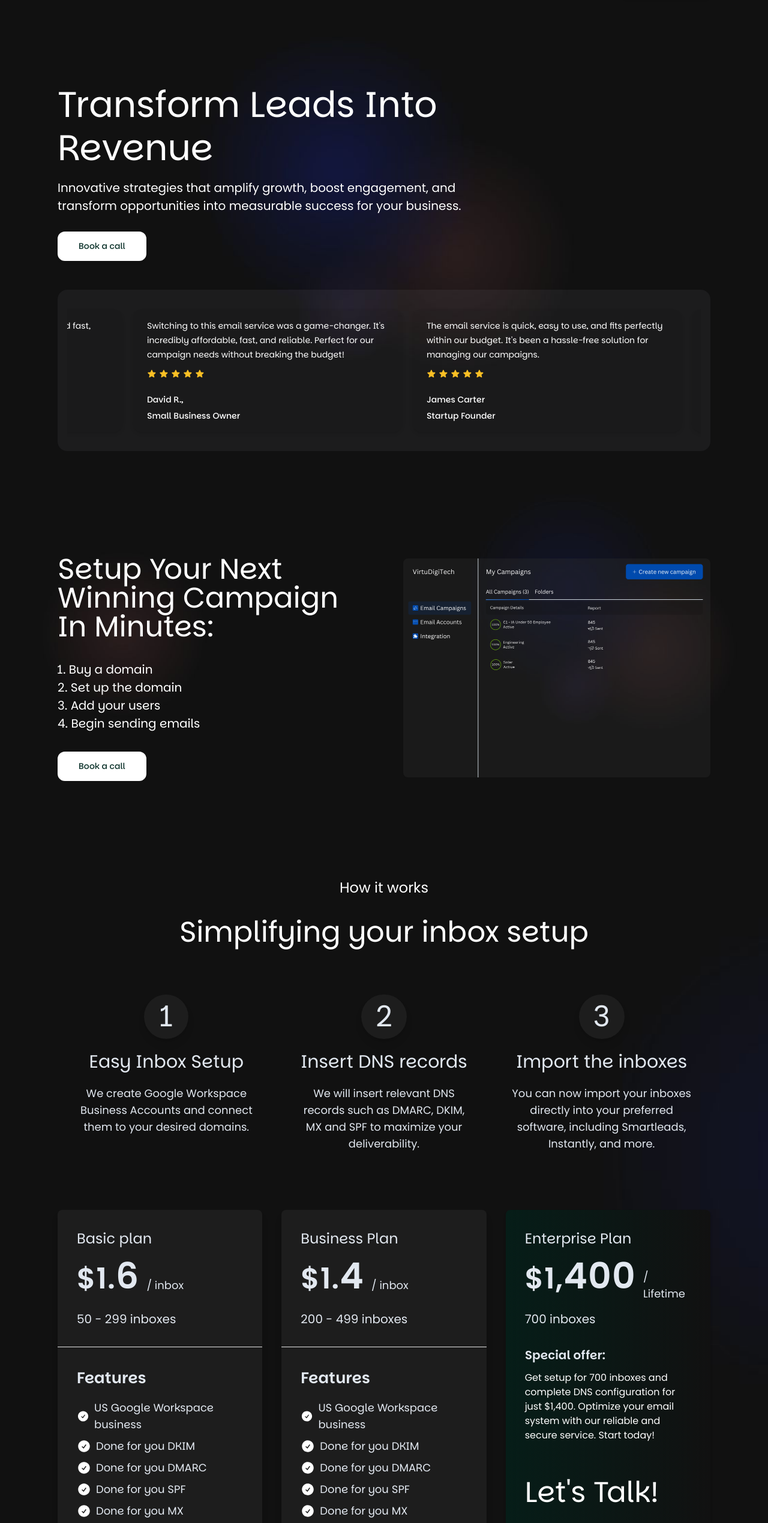
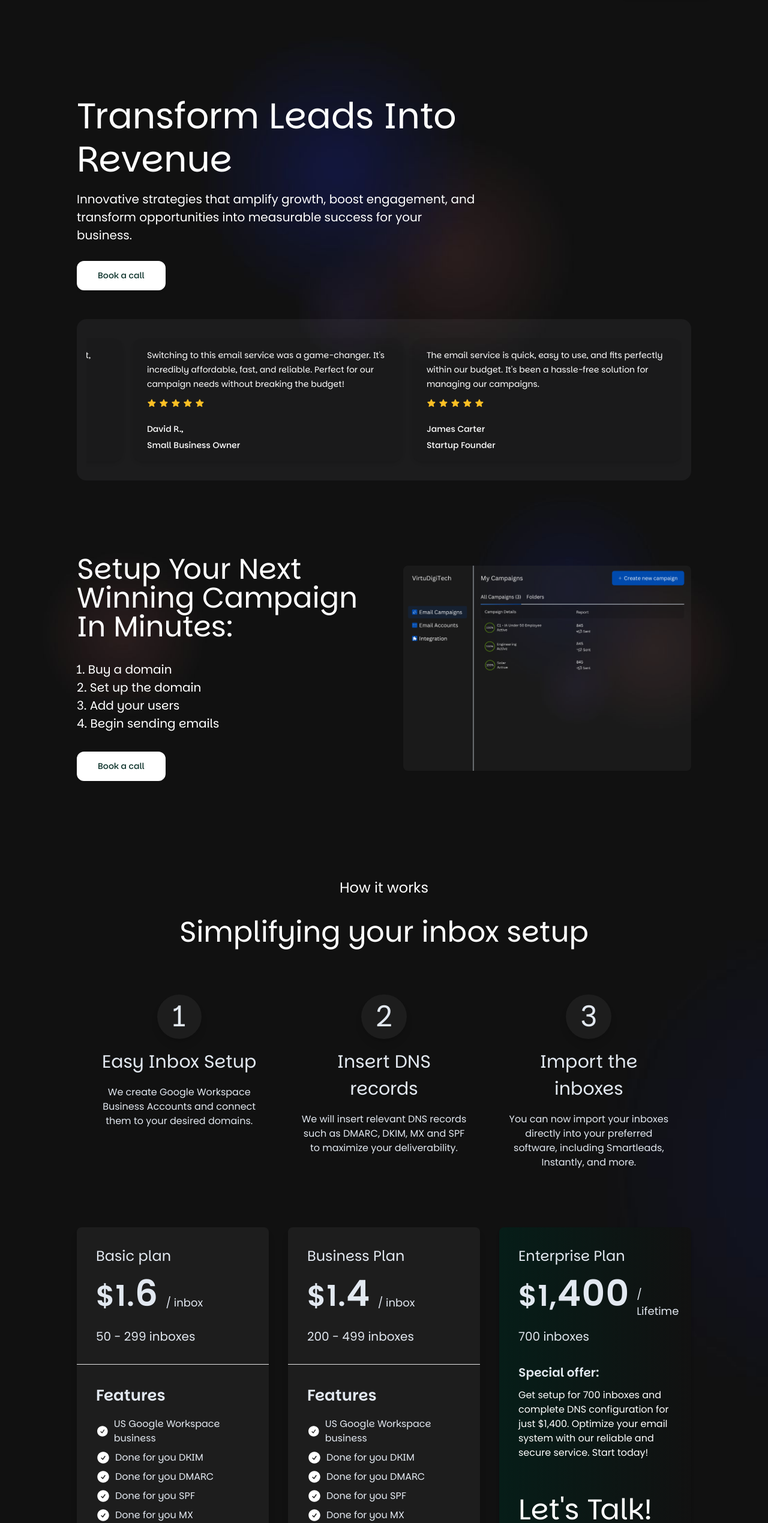
Before and after one commit to artalfred/VirtuDigiTech, a Next.js app: page / in a window 1280 px wide. Shown: the part 67-2606 px from the top of the page at 60% size. Built offline with nearby package versions, Linux system fonts and the light colour scheme; a web font is replaced by a local one.

Commit message:
Update new pricing for VA

```diff
--- a/app/components/container.tsx
+++ b/app/components/container.tsx
@@ -6,7 +6,7 @@ interface ContainerProps {
 
 const Container = ({ children }: ContainerProps) => {
   return (
-    <div className="container mx-auto px-[1rem] sm:px-[2rem] md:px-[2rem] lg:px-[6rem] grid lg:justify-start">
+    <div className="container mx-auto px-[1rem] sm:px-[2rem] md:px-[2rem] lg:px-[8rem] grid lg:justify-start">
       {children}
     </div>
   );
--- a/app/page.tsx
+++ b/app/page.tsx
@@ -12,15 +12,17 @@ import { FAQs } from "./components/accordion";
 export default function Home() {
   return (
     <>
-      <main className="pt-[12rem] pb-[0] lg:h-[50rem] md:h-[45rem] sm:h-[35rem] h-[40rem] grid items-center hero">
-        <div className="container mx-auto px-[1rem] sm:px-[2rem] md:px-[2rem] lg:px-[6rem] overflow-hidden">
+      <main className="lg:pt-[12rem] md:pt-[8rem] sm:pt-[8rem] pt-[8rem] pb-[0] lg:h-[50rem] md:h-[45rem] sm:h-[35rem] h-[40rem] grid items-center hero">
+        <Container>
+          <div className="overflow-hidden">
             <div className="mt-[2rem] lg:w-[65%] md:w-[100%] sm:w-[100%] w-[100%] grid gap-4">
               <Title>
                 <span className="text-white">Transform Leads Into Revenue</span>
               </Title>
               <p className="text-white text-[20px]">
                 Innovative strategies that amplify growth, boost engagement, and
-              transform opportunities into measurable success for your business.
+                transform opportunities into measurable success for your
+                business.
               </p>
               <div className="mt-3 flex gap-[2rem]">
                 <Link
@@ -43,6 +45,7 @@ export default function Home() {
               <MovingCards />
             </div>
           </div>
+        </Container>
       </main>
 
       {/* SECTION 2 */}
@@ -321,7 +324,7 @@ export default function Home() {
               <h2 className="lg:text-[30px] md:text-[26px] sm:text-[24px] text-[24px] text-center mt-[1rem] ">
                 Easy Inbox Setup
               </h2>
-              <p className="text-center text-lg mt-[1rem]">
+              <p className="text-center text-md mt-[1rem]">
                 We create Google Workspace Business Accounts and connect them to
                 your desired domains.
               </p>
@@ -336,7 +339,7 @@ export default function Home() {
               <h2 className="lg:text-[30px] md:text-[26px] sm:text-[24px] text-[24px] text-center mt-[1rem] ">
                 Insert DNS records
               </h2>
-              <p className="text-center text-lg mt-[1rem]">
+              <p className="text-center text-md mt-[1rem]">
                 We will insert relevant DNS records such as DMARC, DKIM, MX and
                 SPF to maximize your deliverability.
               </p>
@@ -350,7 +353,7 @@ export default function Home() {
               <h2 className="lg:text-[30px] md:text-[26px] sm:text-[24px] text-[24px] text-center mt-[1rem] ">
                 Import the inboxes
               </h2>
-              <p className="text-center text-lg mt-[1rem]">
+              <p className="text-center text-md mt-[1rem]">
                 You can now import your inboxes directly into your preferred
                 software, including Smartleads, Instantly, and more.
               </p>
@@ -395,7 +398,7 @@ export default function Home() {
                         clipRule="evenodd"
                       />
                     </svg>
-                    <span className="text-slate-200 text-lg">
+                    <span className="text-slate-200 text-md">
                       US Google Workspace business
                     </span>
                   </li>
@@ -412,7 +415,7 @@ export default function Home() {
                         clipRule="evenodd"
                       />
                     </svg>
-                    <span className="text-slate-200 text-lg">
+                    <span className="text-slate-200 text-md">
                       Done for you DKIM
                     </span>
                   </li>
@@ -429,7 +432,7 @@ export default function Home() {
                         clipRule="evenodd"
                       />
                     </svg>
-                    <span className="text-slate-200 text-lg">
+                    <span className="text-slate-200 text-md">
                       Done for you DMARC
                     </span>
                   </li>
@@ -446,7 +449,7 @@ export default function Home() {
                         clipRule="evenodd"
                       />
                     </svg>
-                    <span className="text-slate-200 text-lg">
+                    <span className="text-slate-200 text-md">
                       Done for you SPF
                     </span>
                   </li>
@@ -463,7 +466,7 @@ export default function Home() {
                         clipRule="evenodd"
                       />
                     </svg>
-                    <span className="text-slate-200 text-lg">
+                    <span className="text-slate-200 text-md">
                       Done for you MX
                     </span>
                   </li>
@@ -519,7 +522,7 @@ export default function Home() {
                         clipRule="evenodd"
                       />
                     </svg>
-                    <span className="text-slate-200 text-lg">
+                    <span className="text-slate-200 text-md">
                       US Google Workspace business
                     </span>
                   </li>
@@ -536,7 +539,7 @@ export default function Home() {
                         clipRule="evenodd"
                       />
                     </svg>
-                    <span className="text-slate-200 text-lg">
+                    <span className="text-slate-200 text-md">
                       Done for you DKIM
                     </span>
                   </li>
@@ -553,7 +556,7 @@ export default function Home() {
                         clipRule="evenodd"
                       />
                     </svg>
-                    <span className="text-slate-200 text-lg">
+                    <span className="text-slate-200 text-md">
                       Done for you DMARC
                     </span>
                   </li>
@@ -570,7 +573,7 @@ export default function Home() {
                         clipRule="evenodd"
                       />
                     </svg>
-                    <span className="text-slate-200 text-lg">
+                    <span className="text-slate-200 text-md">
                       Done for you SPF
                     </span>
                   </li>
@@ -587,7 +590,7 @@ export default function Home() {
                         clipRule="evenodd"
                       />
                     </svg>
-                    <span className="text-slate-200 text-lg">
+                    <span className="text-slate-200 text-md">
                       Done for you MX
                     </span>
                   </li>
```
Lines whose indentation alone changed are shown as unchanged.
